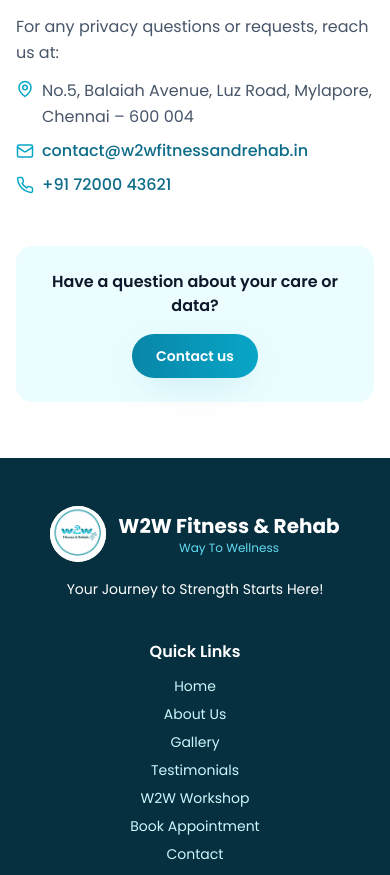
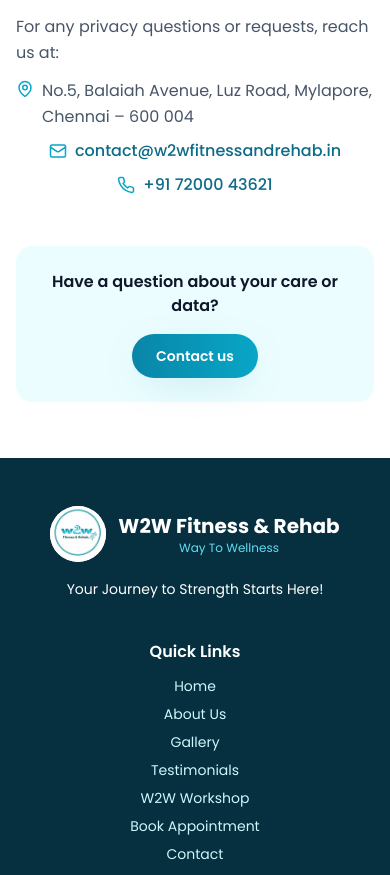
Before and after one commit to Ashwinth2004/W2W-Fitness-Rehab, a React (Vite) app: page /privacy in a window 390 px wide. Shown: the part 3580-4455 px from the top of the page. Built offline with nearby package versions, Linux system fonts and the light colour scheme; no server answers; the database is empty.

Commit message:
Center icon+text detail rows on phone (dashboard stats, client facts, privacy contacts)

```diff
--- a/src/pages/Privacy.jsx
+++ b/src/pages/Privacy.jsx
@@ -114,9 +114,9 @@
       <Section title="Contact us">
         <p>For any privacy questions or requests, reach us at:</p>
         <ul className="space-y-2">
-          <li className="flex items-start gap-2"><MapPin size={18} className="mt-0.5 shrink-0 text-brand-500" /> {BUSINESS.address}</li>
-          <li><a href={`mailto:${BUSINESS.email}`} className="flex items-center gap-2 font-medium text-brand-700 hover:underline"><Mail size={18} className="text-brand-500" /> {BUSINESS.email}</a></li>
-          <li><a href={telLink()} className="flex items-center gap-2 font-medium text-brand-700 hover:underline"><Phone size={18} className="text-brand-500" /> {BUSINESS.phoneDisplay}</a></li>
+          <li className="flex items-start justify-center gap-2 md:justify-start"><MapPin size={18} className="mt-0.5 shrink-0 text-brand-500" /> {BUSINESS.address}</li>
+          <li><a href={`mailto:${BUSINESS.email}`} className="flex items-center justify-center gap-2 font-medium text-brand-700 hover:underline md:justify-start"><Mail size={18} className="text-brand-500" /> {BUSINESS.email}</a></li>
+          <li><a href={telLink()} className="flex items-center justify-center gap-2 font-medium text-brand-700 hover:underline md:justify-start"><Phone size={18} className="text-brand-500" /> {BUSINESS.phoneDisplay}</a></li>
         </ul>
       </Section>
 
--- a/src/pages/admin/ClientDetail.jsx
+++ b/src/pages/admin/ClientDetail.jsx
@@ -156,7 +156,7 @@
 
 function Fact({ icon: Icon, label, value }) {
   return (
-    <div className="flex items-center gap-3">
+    <div className="flex items-center justify-center gap-3 text-center md:justify-start md:text-left">
       <div className="grid h-10 w-10 shrink-0 place-items-center rounded-lg bg-brand-50 text-brand-600"><Icon size={18} /></div>
       <div className="min-w-0"><p className="text-xs text-slate-400">{label}</p><p className="truncate font-medium text-slate-800">{value}</p></div>
     </div>
--- a/src/pages/admin/Dashboard.jsx
+++ b/src/pages/admin/Dashboard.jsx
@@ -45,7 +45,7 @@
       {/* Stat cards */}
       <div className="grid gap-4 sm:grid-cols-2 xl:grid-cols-4">
         {stats.map((s) => (
-          <Link key={s.label} to={s.to} className="card flex items-center gap-4 p-5 transition hover:shadow-soft">
+          <Link key={s.label} to={s.to} className="card flex items-center justify-center gap-4 p-5 text-center transition hover:shadow-soft md:justify-start md:text-left">
             <div className={`grid h-12 w-12 shrink-0 place-items-center rounded-xl ${s.color}`}>
               <s.icon size={22} />
             </div>
```
